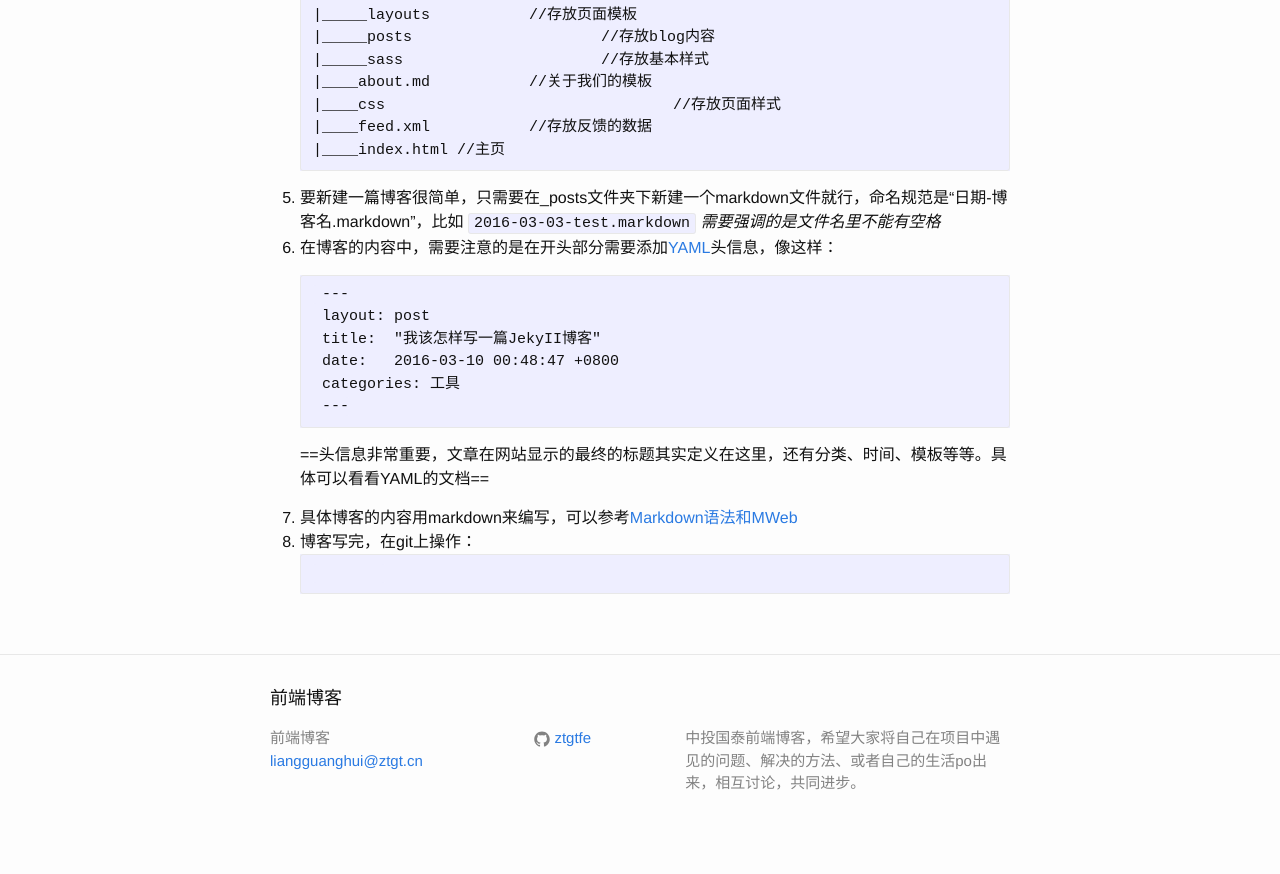
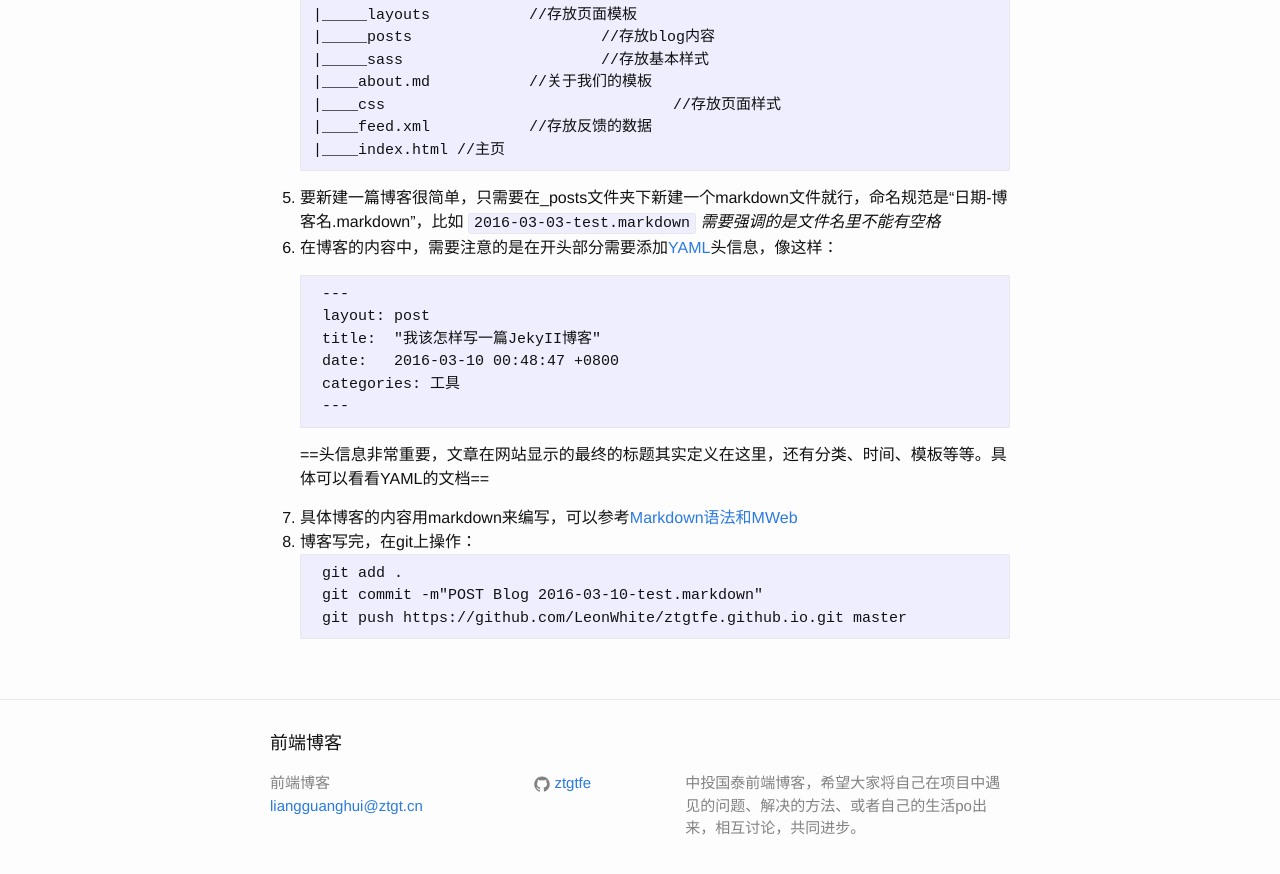
Before and after one commit to ztgtfe/blog, a Jekyll site: the page built from _posts/2016-02-26-welcome-to-jekyll.markdown, in a window 1280 px wide and 900 px high, scrolled down 1187 px. Shown: the top 874 px of the window. Built offline with Jekyll 4.4.1, drawn with Linux system fonts in a browser that asks for light colours.

Commit message:
POST 2016-02-26-welcome-to-jekyll.markdown

````diff
--- a/_posts/2016-02-26-welcome-to-jekyll.markdown
+++ b/_posts/2016-02-26-welcome-to-jekyll.markdown
@@ -45,5 +45,7 @@ categories: 工具
 7. 具体博客的内容用markdown来编写，可以参考[Markdown语法和MWeb](http://ztgtfe.github.io/%E5%B7%A5%E5%85%B7/2016/02/26/Markdown-syntax-guide-and-writing-on-MWeb.html)
 8. 博客写完，在git上操作：
 	```
-
+	git add .
+	git commit -m"POST Blog 2016-03-10-test.markdown"
+	git push https://github.com/LeonWhite/ztgtfe.github.io.git master
 	```
````
